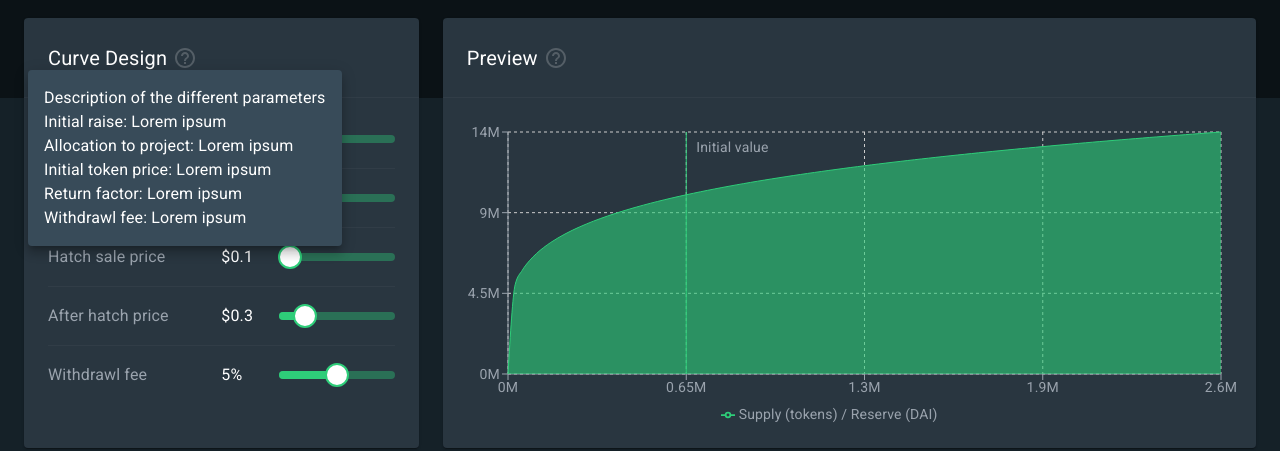
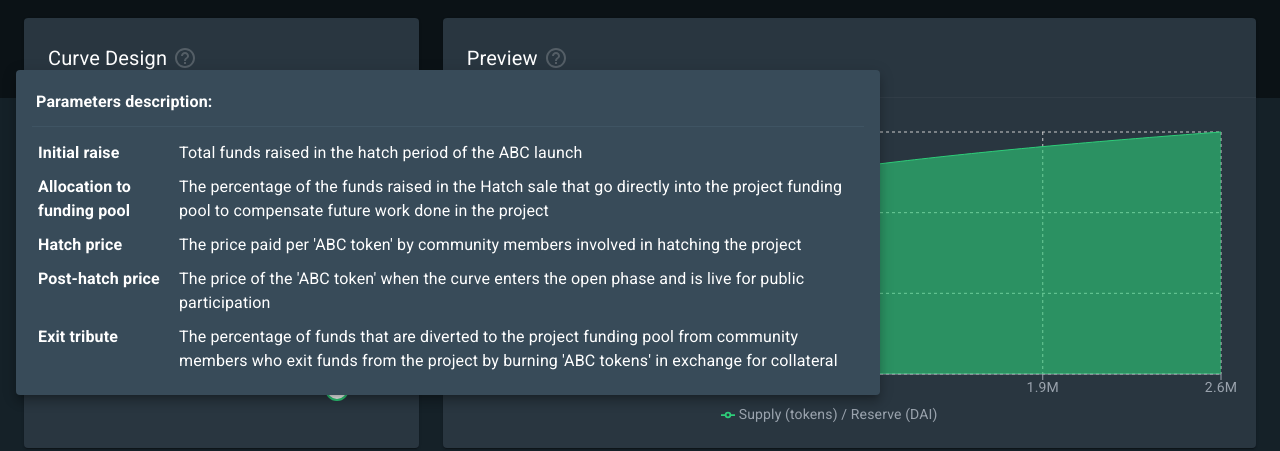
Before and after one commit to commons-stack/augmented-tbc-design, a React (Create React App) app: page / in a window 1280 px wide. Both pictures are taken after a click on the icon 185 px from the left and 293 px from the top of the page. Shown: the part 236-687 px from the top of the page. Built offline with nearby package versions, Linux system fonts and the light colour scheme.

Commit message:
Rename params and add descriptions

```diff
--- a/src/App.tsx
+++ b/src/App.tsx
@@ -96,9 +96,78 @@ const useStyles = makeStyles((theme: Theme) =>
     button: {
       background: "linear-gradient(290deg, #2ad179, #4ab47c)",
       color: "white"
+    },
+    // Descriptions
+    descriptionContainer: {
+      "& > div:not(:last-child)": {
+        paddingBottom: theme.spacing(1),
+        marginBottom: theme.spacing(1),
+        borderBottom: "1px solid #3f5463"
+      },
+      "& td": {
+        verticalAlign: "top",
+        padding: theme.spacing(0.5)
+      }
+    },
+    descriptionTitle: {
+      fontWeight: theme.typography.fontWeightBold,
+      padding: theme.spacing(0.5)
+    },
+    descriptionName: {
+      fontWeight: theme.typography.fontWeightBold
     }
   })
 );
+
+const parameterDescriptions = [
+  {
+    name: "Initial raise",
+    text: "Total funds raised in the hatch period of the ABC launch"
+  },
+  {
+    name: "Allocation to funding pool",
+    text:
+      "The percentage of the funds raised in the Hatch sale that go directly into the project funding pool to compensate future work done in the project"
+  },
+  {
+    name: "Hatch price",
+    text:
+      "The price paid per 'ABC token' by community members involved in hatching the project"
+  },
+  {
+    name: "Post-hatch price",
+    text:
+      "The price of the 'ABC token' when the curve enters the open phase and is live for public participation"
+  },
+  {
+    name: "Exit tribute",
+    text:
+      "The percentage of funds that are diverted to the project funding pool from community members who exit funds from the project by burning 'ABC tokens' in exchange for collateral"
+  }
+];
+
+const resultParameterDescriptions = [
+  {
+    name: "Total reserve",
+    text:
+      "Total DAI in the smart contract reserve at the end of the simulated period"
+  },
+  {
+    name: "Funds generated from initial hatch",
+    text:
+      "Fraction of the funds (theta) raised during the hatch that go directly to the cause"
+  },
+  {
+    name: "Funds generated from exit tributes",
+    text:
+      "Cumulative amount of exit tributes collected from only exit /sell transactions"
+  },
+  {
+    name: "Average slippage",
+    text:
+      "Average of the slippage of each transaction occured during the simulation period"
+  }
+];
 
 export default function App() {
   const [curveParams, setCurveParams] = useState({
@@ -241,7 +310,7 @@ export default function App() {
       value: Math.round(d0 * theta).toLocaleString() + " DAI"
     },
     {
-      label: `Funds generated from withdraw fees (${withdrawCount} txs)`,
+      label: `Funds generated from exit tributes (${withdrawCount} txs)`,
       value:
         (+getLast(withdrawFeeTimeseries).toPrecision(3)).toLocaleString() +
         " DAI"
@@ -271,14 +340,29 @@ export default function App() {
                 <Typography variant="h6">Curve Design</Typography>
                 <HelpText
                   text={
-                    <span>
-                      Description of the different parameters <br />
-                      Initial raise: Lorem ipsum <br />
-                      Allocation to project: Lorem ipsum <br />
-                      Initial token price: Lorem ipsum <br />
-                      Return factor: Lorem ipsum <br />
-                      Withdrawl fee: Lorem ipsum
-                    </span>
+                    <div className={classes.descriptionContainer}>
+                      <div>
+                        <Typography className={classes.descriptionTitle}>
+                          Parameters description:
+                        </Typography>
+                      </div>
+                      <table>
+                        <tbody>
+                          {parameterDescriptions.map(({ name, text }) => (
+                            <tr key={name}>
+                              <td>
+                                <Typography className={classes.descriptionName}>
+                                  {name}
+                                </Typography>
+                              </td>
+                              <td>
+                                <Typography>{text}</Typography>
+                              </td>
+                            </tr>
+                          ))}
+                        </tbody>
+                      </table>
+                    </div>
                   }
                 />
               </Box>
@@ -294,7 +378,15 @@ export default function App() {
               <Box className={classes.boxHeader}>
                 <Typography variant="h6">Preview</Typography>
                 <HelpText
-                  text={<span>Preview of the token bonding curve</span>}
+                  text={
+                    <Typography>
+                      Visualization of the token bonding curve analytic function
+                      on a specific range of reserve [0, 4 * R0]. This result is
+                      deterministic given the current set of parameters and will
+                      never change regardes of the campaign performance, it only
+                      shows how the price will react to reserve changes.
+                    </Typography>
+                  }
                 />
               </Box>
 
@@ -337,7 +429,16 @@ export default function App() {
                   <Box className={classes.boxHeader}>
                     <Typography variant="h6">Simulation</Typography>
                     <HelpText
-                      text={<span>Some context about this simulation</span>}
+                      text={
+                        <Typography>
+                          This chart shows a 52 week simulation of discrete
+                          transactions interacting with the token bonding curve.
+                          Each transaction adds or substract reserve to the
+                          system, modifying the price over time. The frequency,
+                          size and direction of each transaction is computed
+                          from a set of bounded random functions.
+                        </Typography>
+                      }
                     />
                   </Box>
 
@@ -358,7 +459,33 @@ export default function App() {
                     <Typography variant="h6">Results</Typography>
                     <HelpText
                       text={
-                        <span>Explanation of what do this results mean</span>
+                        <div className={classes.descriptionContainer}>
+                          <div>
+                            <Typography className={classes.descriptionTitle}>
+                              Result parameters description:
+                            </Typography>
+                          </div>
+                          <table>
+                            <tbody>
+                              {resultParameterDescriptions.map(
+                                ({ name, text }) => (
+                                  <tr key={name}>
+                                    <td>
+                                      <Typography
+                                        className={classes.descriptionName}
+                                      >
+                                        {name}
+                                      </Typography>
+                                    </td>
+                                    <td>
+                                      <Typography>{text}</Typography>
+                                    </td>
+                                  </tr>
+                                )
+                              )}
+                            </tbody>
+                          </table>
+                        </div>
                       }
                     />
                   </Box>
--- a/src/HelpText.tsx
+++ b/src/HelpText.tsx
@@ -1,8 +1,7 @@
 import React from "react";
 import { makeStyles } from "@material-ui/core/styles";
 import Popover from "@material-ui/core/Popover";
-import Typography from "@material-ui/core/Typography";
-import Fab from "@material-ui/core/Fab";
+import Box from "@material-ui/core/Box";
 import HelpIcon from "@material-ui/icons/HelpOutline";
 
 const useStyles = makeStyles(theme => ({
@@ -17,11 +16,15 @@ const useStyles = makeStyles(theme => ({
       opacity: 0.85
     }
   },
-  typography: {
+  popoverContainer: {
     padding: theme.spacing(2)
   },
   paper: {
-    backgroundColor: "#384b59"
+    backgroundColor: "#384b59",
+    maxWidth: theme.breakpoints.values.md * 0.9,
+    [`@media screen and (max-width: ${theme.breakpoints.values.md}px)`]: {
+      maxWidth: "90vw"
+    }
   }
 }));
 
@@ -52,6 +55,7 @@ export default function SimplePopover({ text }: { text: any }) {
         open={open}
         anchorEl={anchorEl}
         onClose={handleClose}
+        onClick={handleClose}
         anchorOrigin={{
           vertical: "bottom",
           horizontal: "center"
@@ -61,7 +65,7 @@ export default function SimplePopover({ text }: { text: any }) {
           horizontal: "center"
         }}
       >
-        <Typography className={classes.typography}>{text}</Typography>
+        <Box className={classes.popoverContainer}>{text}</Box>
       </Popover>
     </div>
   );
--- a/src/InputParams.tsx
+++ b/src/InputParams.tsx
@@ -157,7 +157,7 @@ export default function InputParams({
       toNum: (n: string) => Math.floor(parseFloat(n) * 1e6)
     },
     {
-      label: "Allocation to project",
+      label: "Allocation to funding pool",
       value: theta,
       setter: setTheta,
       min: 0,
@@ -170,7 +170,7 @@ export default function InputParams({
       toNum: (n: string) => parseFloat(n) * 1e-2
     },
     {
-      label: "Hatch sale price",
+      label: "Hatch price",
       value: p0,
       setter: setP0,
       min: 0.01,
@@ -183,7 +183,7 @@ export default function InputParams({
       format: (n: number) => `$${n}`
     },
     {
-      label: "After hatch price",
+      label: "Post-hatch price",
       value: p1,
       setter: setP1,
       min: p0 || 0.1,
@@ -196,7 +196,7 @@ export default function InputParams({
       format: (n: number) => `$${n}`
     },
     {
-      label: "Withdrawl fee",
+      label: "Exit tribute",
       value: wFee,
       setter: setWFee,
       min: 0,
@@ -282,11 +282,6 @@ export default function InputParams({
                   max={max}
                   step={step}
                   valueLabelFormat={value => format(value).replace("$", "")}
-                  // marks={[
-                  //   { value: 0, label: "0%" },
-                  //   { value: 50, label: "50%" },
-                  //   { value: 100, label: "100%" }
-                  // ]}
                 />
               </Grid>
             </Grid>
--- a/src/PriceSimulationChart.tsx
+++ b/src/PriceSimulationChart.tsx
@@ -32,7 +32,7 @@ function PriceSimulationChart({
 
   const keyHorizontal = "x";
   const keyVerticalLeft = "Price (DAI / token)";
-  const keyVerticalRight = "Collected withdraw fee (DAI)";
+  const keyVerticalRight = "Total exit tributes (DAI)";
 
   const data = [];
   for (let t = 0; t < priceTimeseries.length; t++) {
```
